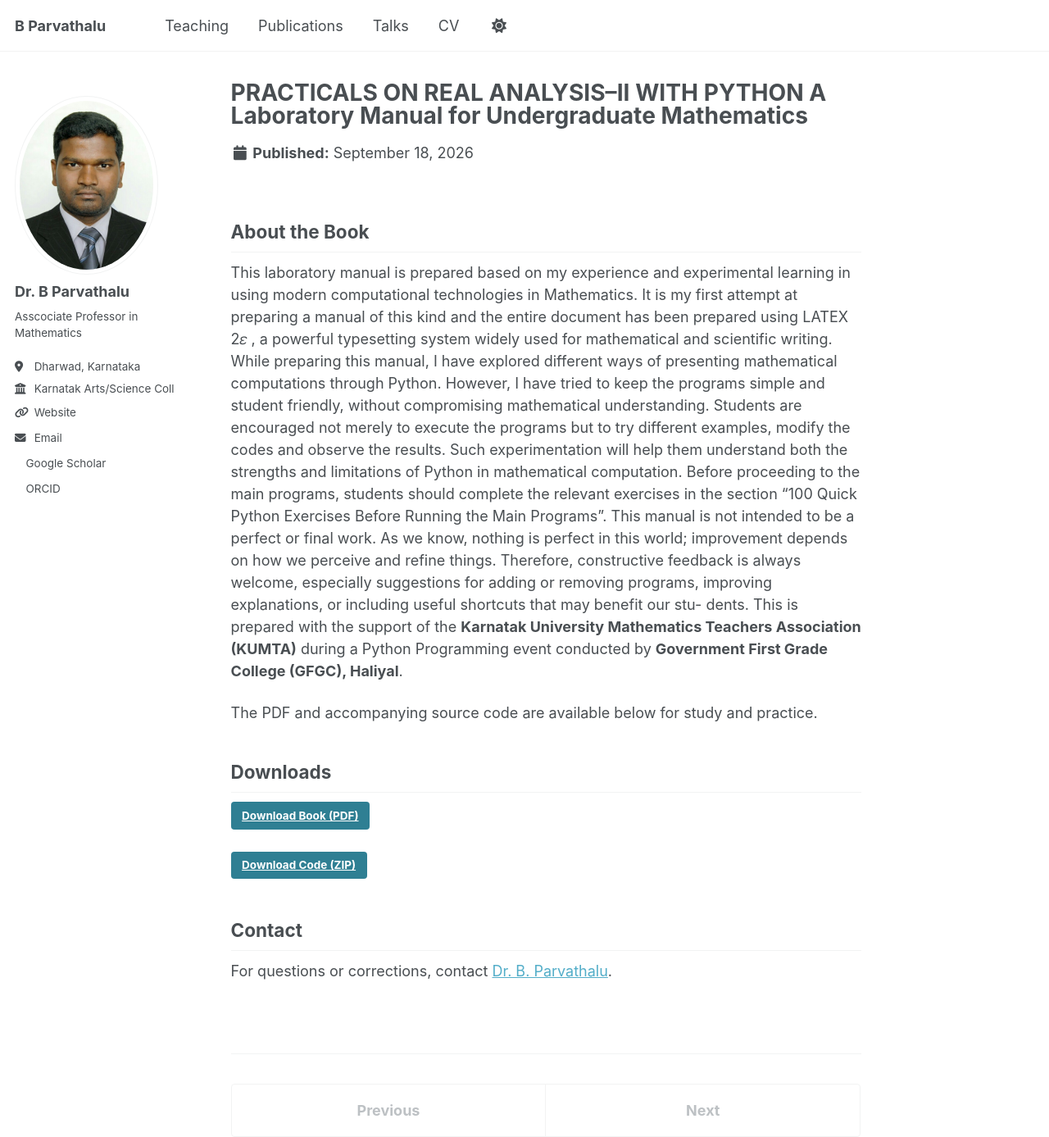
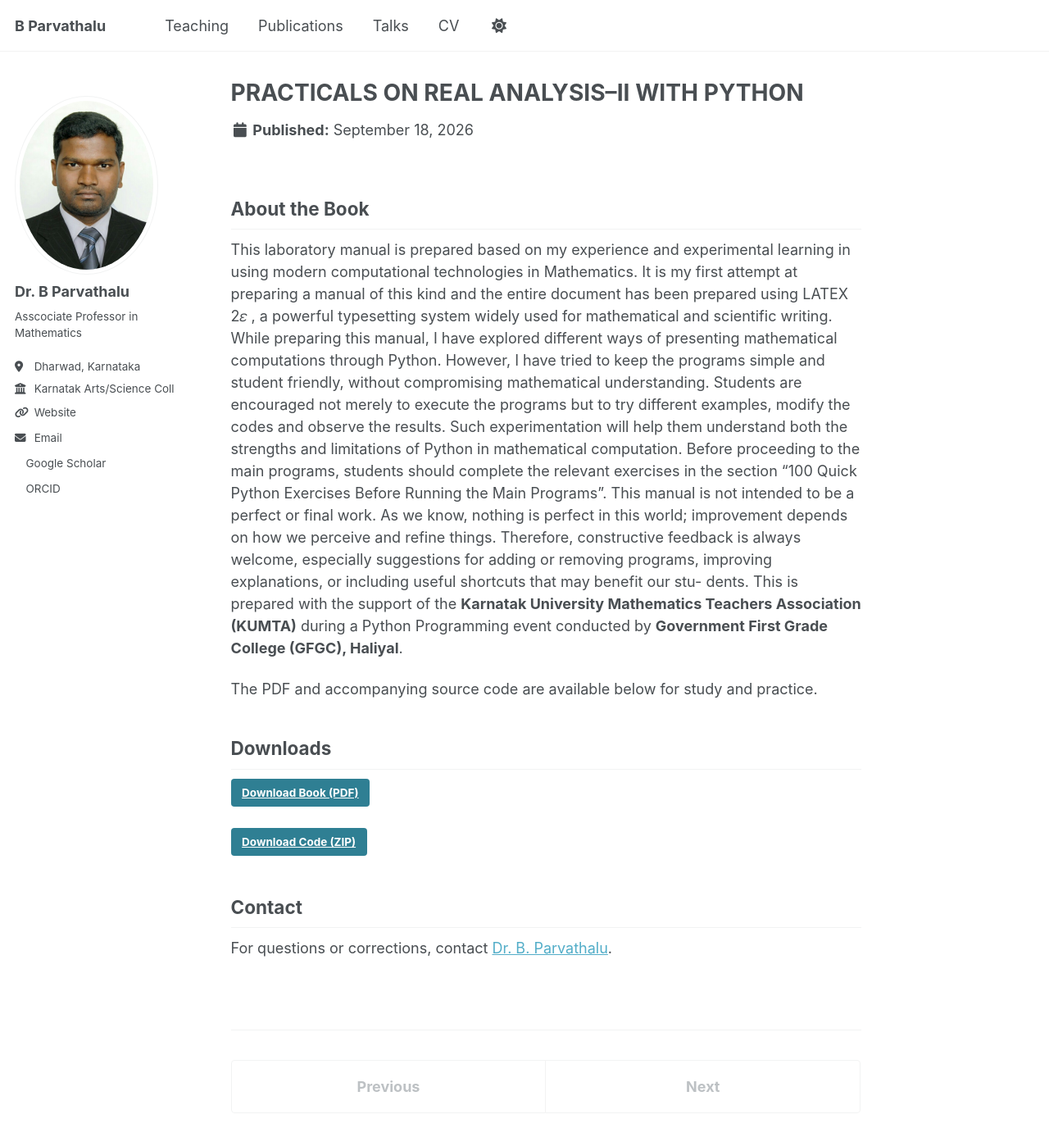
Before and after one commit to drbp-kcd/drbp-kcd.github.io, a Jekyll site: the page built from _publications/python-programming-laboratory-book.md, in a window 1280 px wide and 1387 px high. Shown: the whole window at 82% size. Built offline with Jekyll 4.4.1, drawn with Linux system fonts in a browser that asks for light colours; a style sheet for code colours, icons or effects is not loaded.

Commit message:
Update python-programming-laboratory-book.md

```diff
--- a/_publications/python-programming-laboratory-book.md
+++ b/_publications/python-programming-laboratory-book.md
@@ -1,6 +1,5 @@
 ---
-title: "PRACTICALS ON REAL ANALYSIS–II WITH PYTHON
-A Laboratory Manual for Undergraduate Mathematics"
+title: "PRACTICALS ON REAL ANALYSIS–II WITH PYTHON"
 collection: publications
 category: books
 permalink: /publication/python-programming-laboratory-book
```
